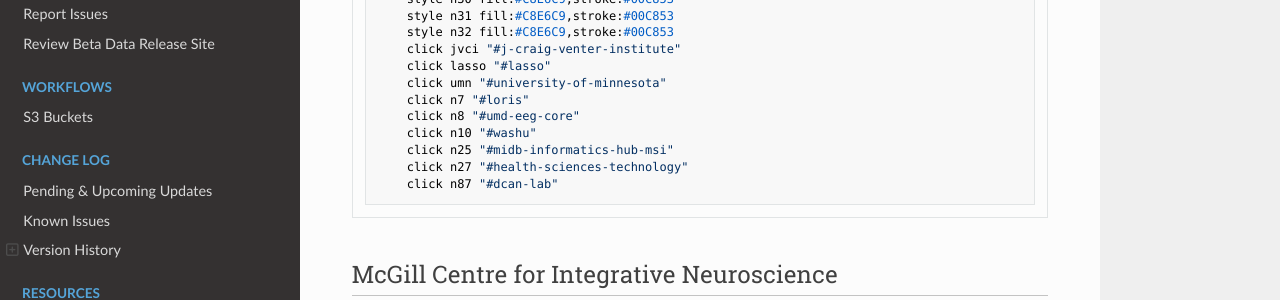
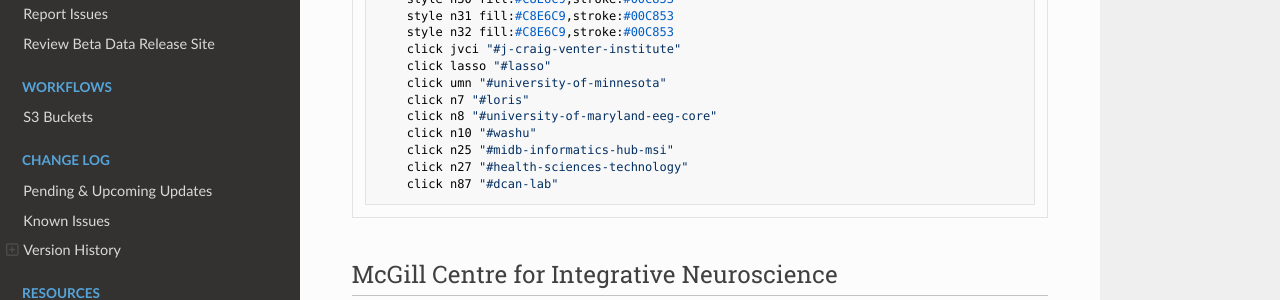
Before and after one commit to DCAN-Labs/hbcd-docs-internal, an MkDocs documentation site: the page built from docs/orgcharts.md, in a window 1280 px wide and 900 px high, scrolled down 1147 px. Shown: the part 151-451 px from the top of the window. Built offline with MkDocs 1.6.1, drawn with Linux system fonts in a browser that asks for light colours; nearby versions of some CDN libraries.

Commit message:
fix link

```diff
--- a/docs/orgcharts.md
+++ b/docs/orgcharts.md
@@ -62,7 +62,7 @@
     click lasso "#lasso"
     click umn "#university-of-minnesota"
     click n7 "#loris"
-    click n8 "#umd-eeg-core"
+    click n8 "#university-of-maryland-eeg-core"
     click n10 "#washu"
     click n25 "#midb-informatics-hub-msi"
     click n27 "#health-sciences-technology"
```
